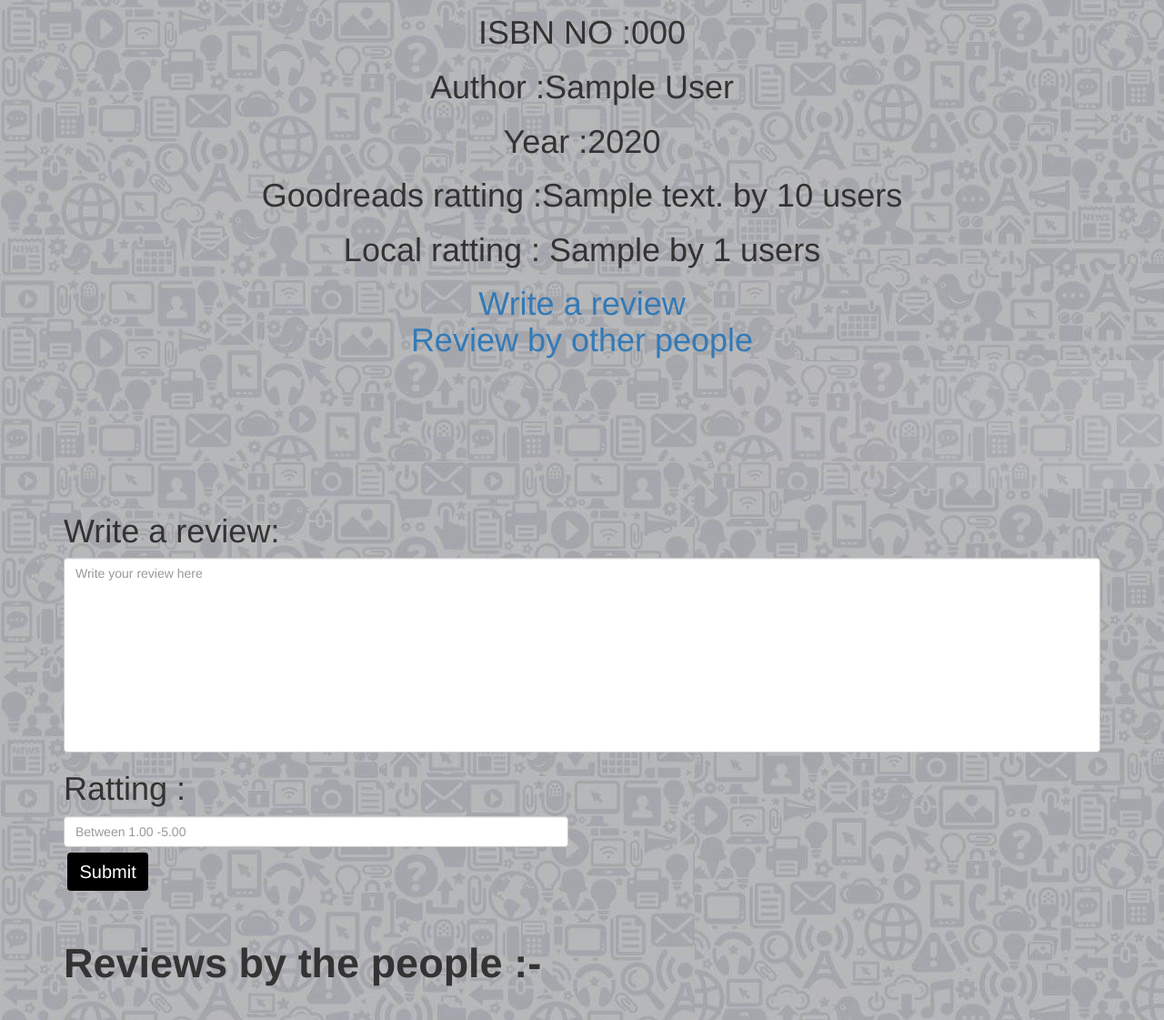
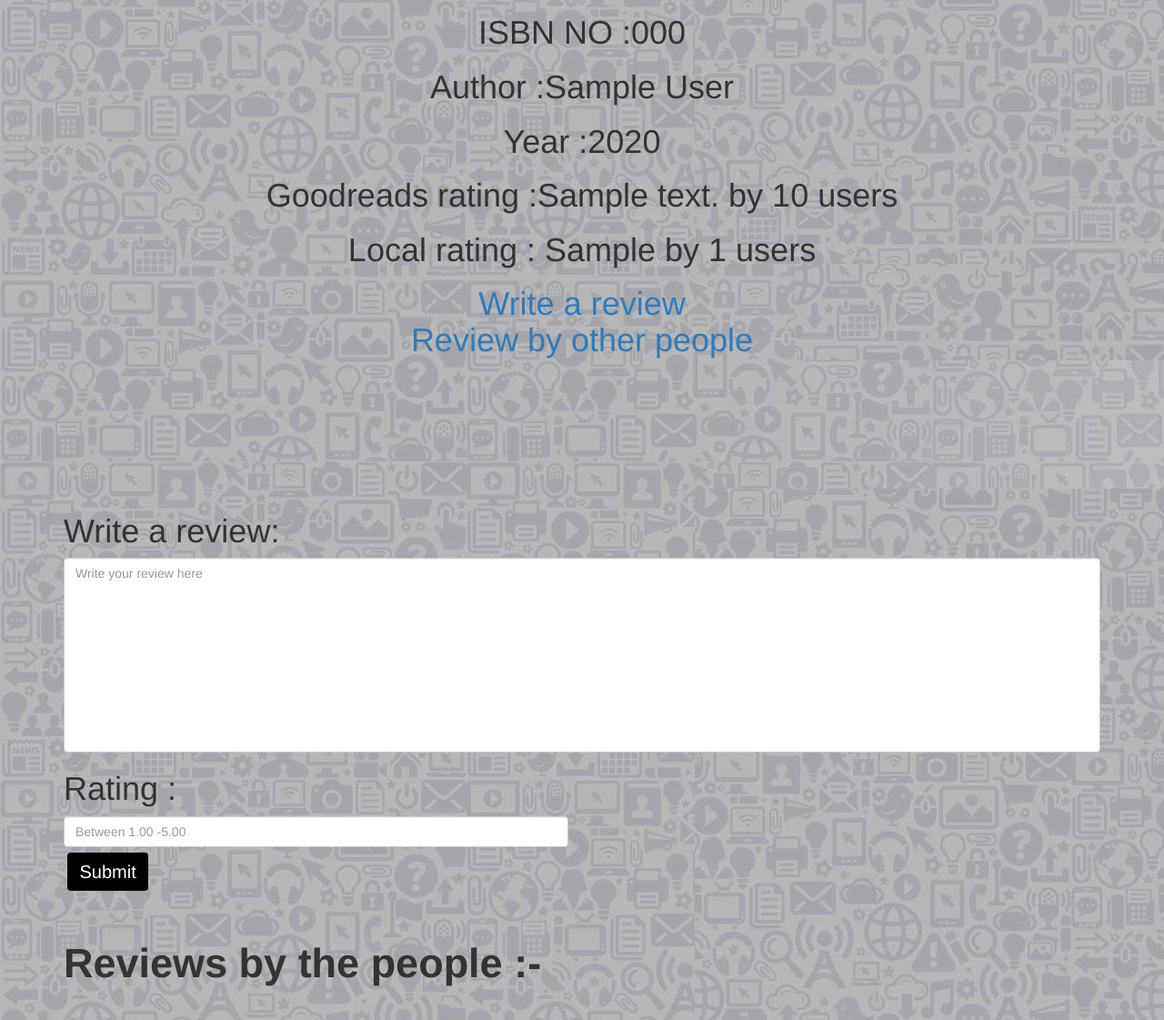
Before and after one commit to nitinchauhan29/bookaholic, a Flask app: template templates/info.html in a window 1280 px wide. Shown: the part 393-1514 px from the top of the page at 91% size. Run offline with Flask 2, Linux system fonts and the light colour scheme; the template is opened without the code that fills it: most values are stand-ins (such as "Sample title", 1, 10 or a date in 2020); some libraries are stand-ins or nearby versions.

Commit message:
Update info.html

```diff
--- a/templates/info.html
+++ b/templates/info.html
@@ -24,8 +24,8 @@
             <h1>ISBN NO :{{ book.isbn }}</h1>
             <h1>Author :{{ book.author }} </h1>
             <h1>Year :{{ book.year }} </h1>
-            <h1>Goodreads ratting :{{ review }} by {{ gr_user_no }} users</h1>
-            <h1>Local ratting : {{ internal_ratting }} by {{ count }} users</h1>
+            <h1>Goodreads rating :{{ review }} by {{ gr_user_no }} users</h1>
+            <h1>Local rating : {{ internal_ratting }} by {{ count }} users</h1>
             <h1><a href="#section1">Write a review</a><br><a href="#section2">Review by other people</a></h1>
         </div>
         <br>
@@ -36,7 +36,7 @@
                 <h1>Write a review:</h1>
                 <textarea class="form-control" name="remark" rows="10" style="margin-bottom:20px; resize:none;" placeholder="Write your review here"></textarea>
 
-                <h1>Ratting : </h1>
+                <h1>Rating : </h1>
 
                 <div class="row">
                     <div class="col-lg-6">
```
